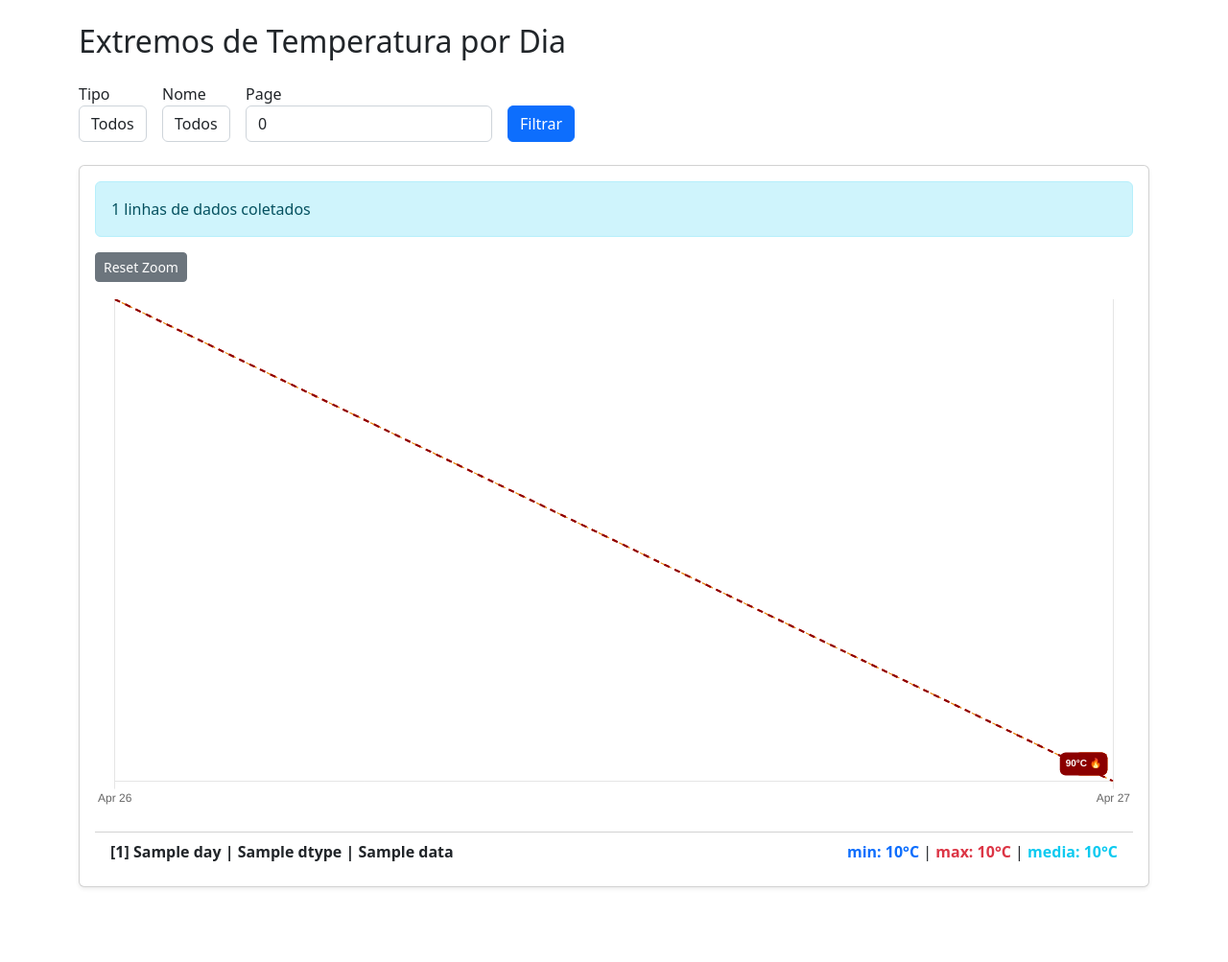
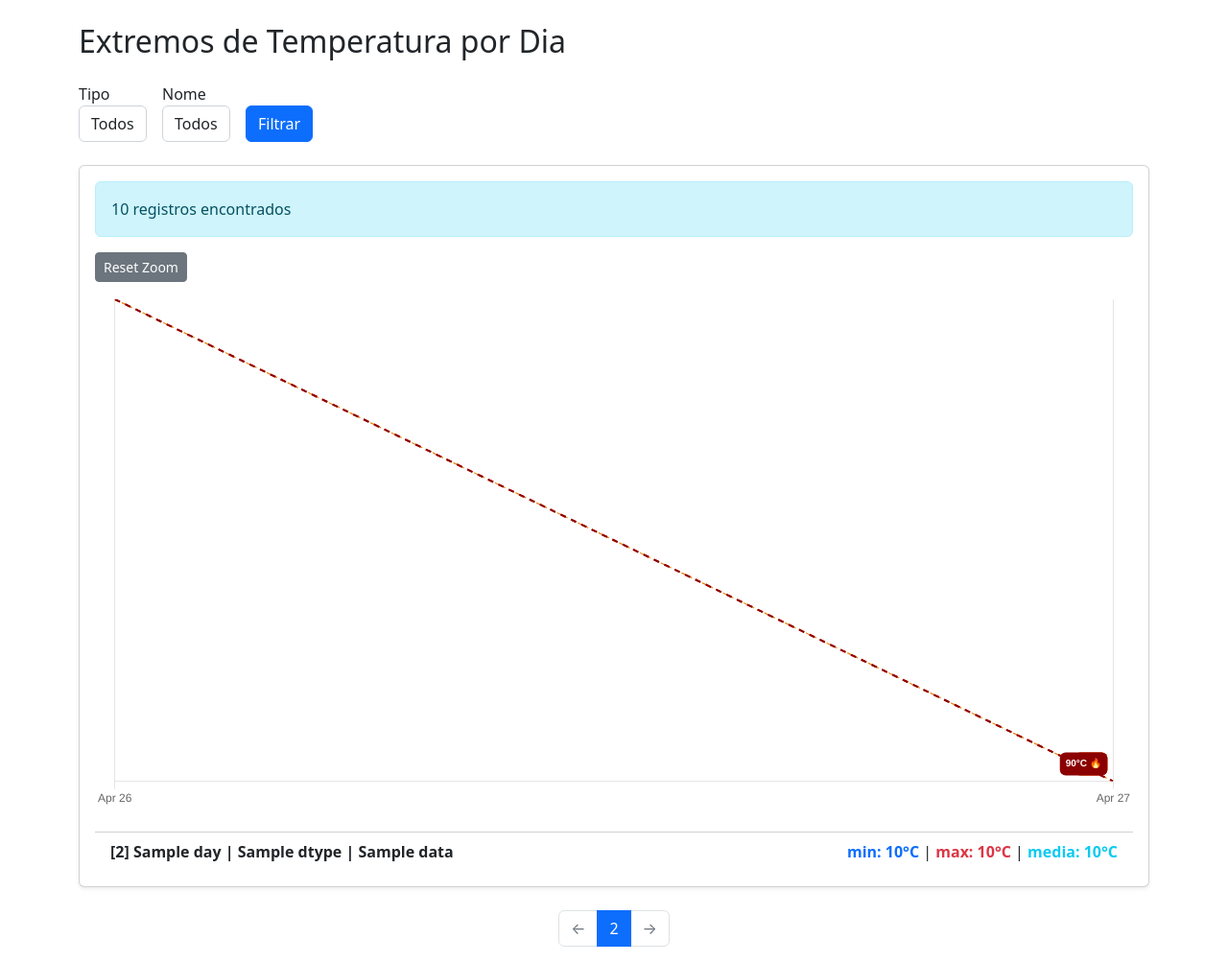
Before and after one commit to AndreOliveiraMendes/hardware_monitor, a Python web app: template app/templates/visualization/minmax.html in a window 1280 px wide. Shown: the part 56-1059 px from the top of the page at 96% size. Before the commit the page ends 982 px from the top, so only its background shows below. Run offline with Jinja, Linux system fonts and the light colour scheme; the template is opened without the code that fills it: most values are stand-ins (such as "Sample title", 1, 10 or a date in 2020); some libraries are stand-ins or nearby versions.

Commit message:
feat: enhance daily temperature picks with pagination and total count in API response

```diff
--- a/app/templates/visualization/minmax.html
+++ b/app/templates/visualization/minmax.html
@@ -14,25 +14,12 @@
                 <option value="">Todos</option>
             </select>
         </div>
-        <div class="col-auto">
-            <label>Page</label>
-            <input type="number"
-                   name="page"
-                   value="{{ request.args.get('page', 0) }}"
-                   class="form-control">
-        </div>
         <div class="col-auto align-self-end">
             <button type="submit" class="btn btn-primary">Filtrar</button>
         </div>
     </form>
     <div class="card shadow-sm p-3 mb-4">
-        <div class="alert alert-info">
-            {% if data %}
-                {{ data|length }} linhas de dados coletados
-            {% else %}
-                Nenhum dado encontrado
-            {% endif %}
-        </div>
+        <div class="alert alert-info">{{ pagination.total }} registros encontrados</div>
         <div class="mb-4">
             <button class="btn btn-sm btn-secondary mb-2" onclick="chart.resetZoom()">Reset Zoom</button>
             <canvas id="tempChart"></canvas>
@@ -40,7 +27,7 @@
         <ul class="list-group list-group-flush">
             {% for day, dtype, name, min_temp, max_temp, avg in data %}
                 <li class="list-group-item d-flex justify-content-between align-items-center">
-                    <span class="fw-semibold">[{{ loop.index + 20*request.args.get('page', 0) |int }}] {{ day }} | {{ dtype }} | {{ name }}</span>
+                    <span class="fw-semibold">[{{ loop.index + pagination.page * pagination.per_page }}] {{ day }} | {{ dtype }} | {{ name }}</span>
                     <span>
                         <span class="text-primary fw-bold">min: {{ min_temp }}°C</span>
                         |
@@ -52,6 +39,25 @@
             {% else %}
                 <li class="list-group-item">Sem dados disponíveis</li>
             {% endfor %}
+        </ul>
+    </div>
+    <div class="d-flex justify-content-center mt-3">
+        <ul class="pagination">
+            <li class="page-item {% if not pagination.has_prev %}disabled{% endif %}">
+                <a class="page-link"
+                   href="?page={{ pagination.page - 1 }}&device_type={{ selected.device_type }}&name={{ selected.name }}">
+                    ←
+                </a>
+            </li>
+            <li class="page-item active">
+                <span class="page-link">{{ pagination.page + 1 }}</span>
+            </li>
+            <li class="page-item {% if not pagination.has_next %}disabled{% endif %}">
+                <a class="page-link"
+                   href="?page={{ pagination.page + 1 }}&device_type={{ selected.device_type }}&name={{ selected.name }}">
+                    →
+                </a>
+            </li>
         </ul>
     </div>
 {% endblock content %}
```
Also changed, not shown: app/dao.py (+41 -18 lines), app/routes/visualization/visualization.py (+10 -8 lines).
